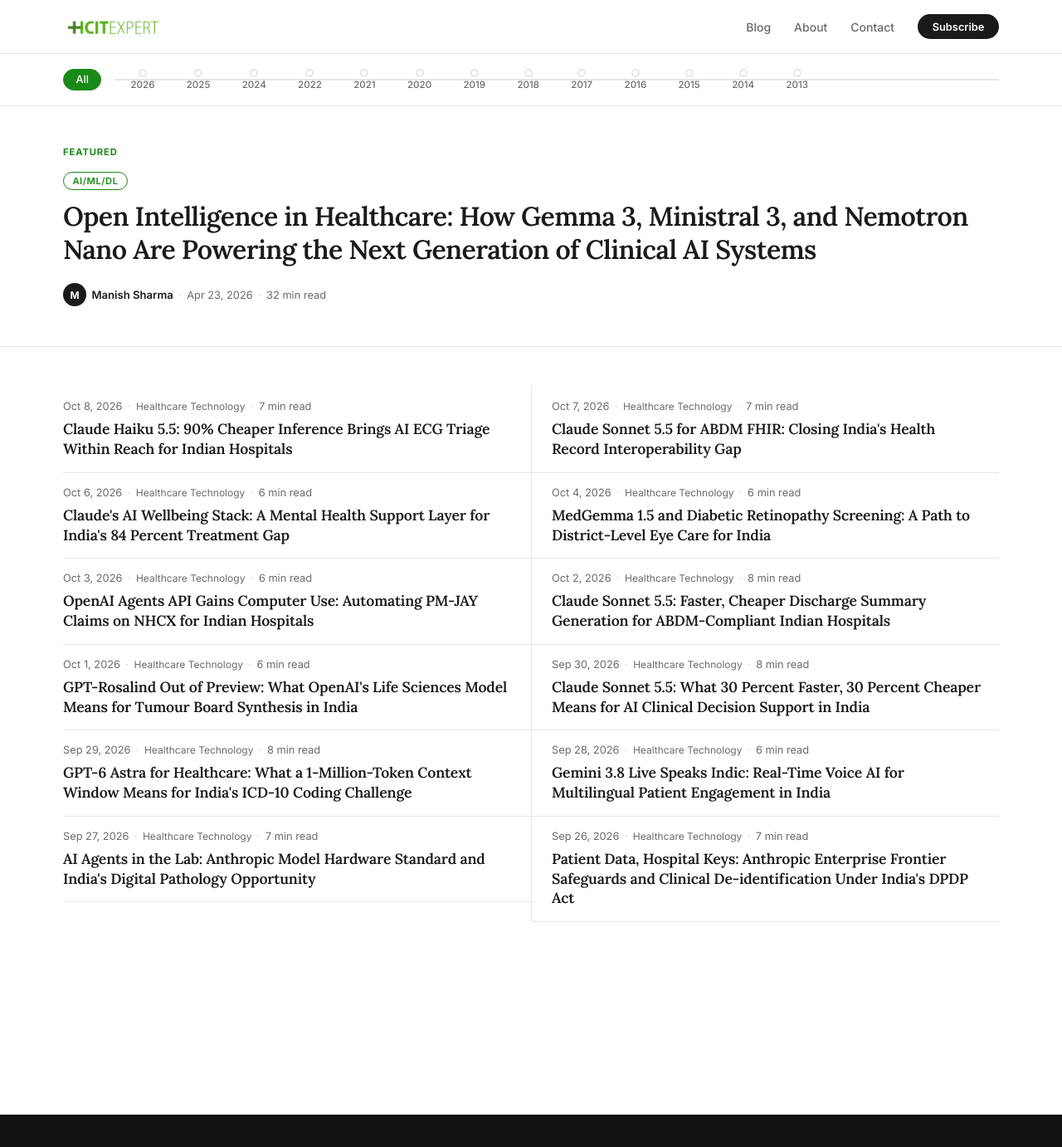
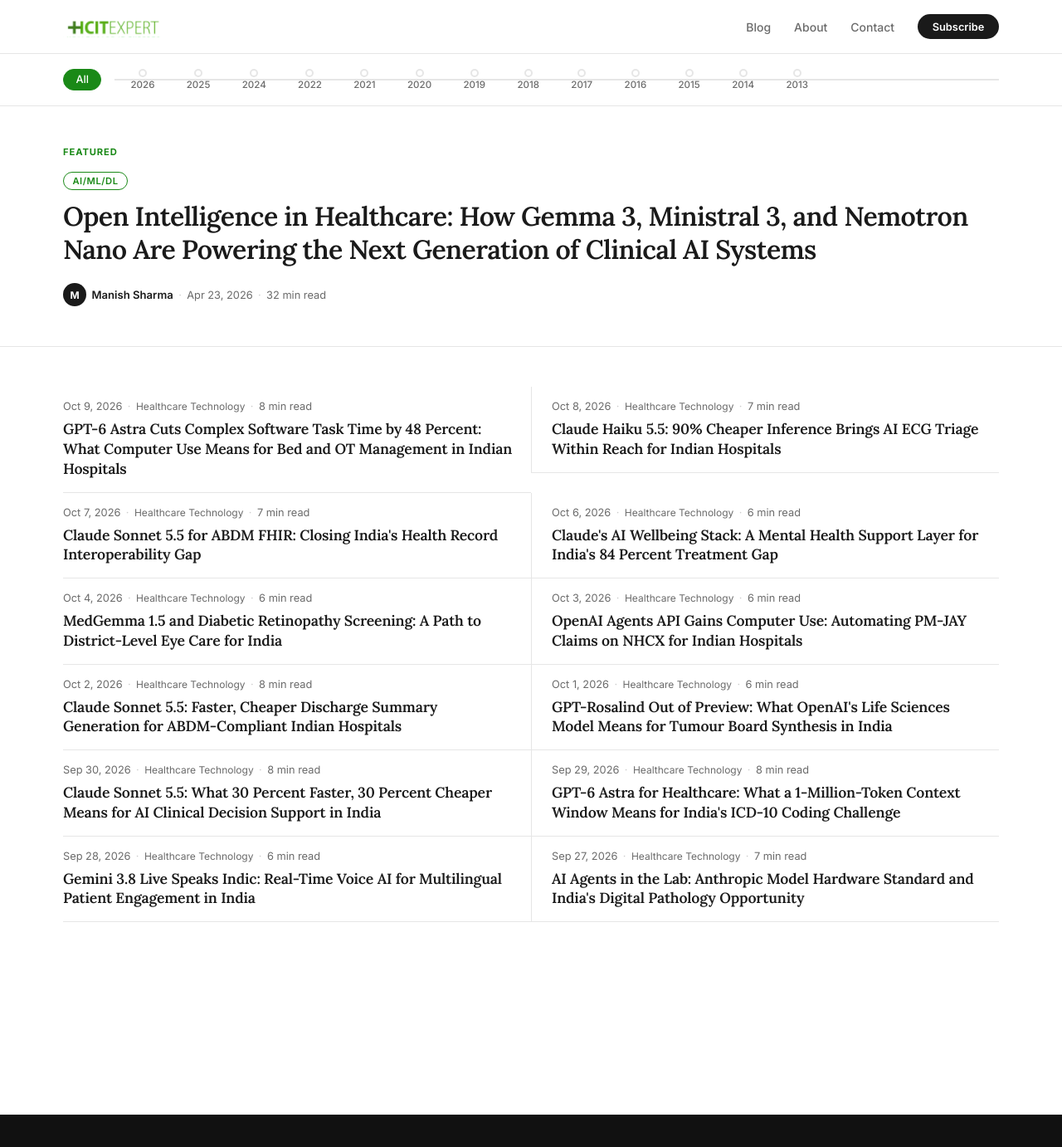
Before and after one commit to msharmas-yajur/hcitexpert-com, a Jekyll site: the page built from index.html, in a window 1280 px wide and 1400 px high. Shown: the top 1382 px of the window at 83% size. Built offline with Jekyll 4.4.1, drawn with Linux system fonts in a browser that asks for light colours; the list of posts is cut into pages by our own code; part of the change alters nothing that is shown.

Commit message:
post: Clinical Frontier 2026-10-09 - bed-ot-capacity-ops
Issue 022 of The Clinical Frontier. Covers how GPT-6 Astra's computer-use
capability (OpenAI/Ironclad collaboration, Oct 6 2026) applies to bed and
OT scheduling management in Indian hospitals, including ABDM/NHCX integration.

Co-Authored-By: Claude Sonnet 4.6 <noreply@anthropic.com>
Claude-Session: https://claude.ai/code/session_01FP6eKzLwWuVkZSMoaoKVJv

```diff
--- a/_data/clinical_frontier_covered.yml
+++ b/_data/clinical_frontier_covered.yml
@@ -208,3 +208,11 @@ covered:
     models: ["Claude Haiku 5.5 (Anthropic)"]
     sources:
       - https://www.anthropic.com/claude-haiku-5-5
+  - date: 2026-10-09
+    slug: 2026-10-09-gpt6-astra-computer-use-bed-ot-capacity-hospitals-india
+    angle: bed-ot-capacity-ops
+    models: ["GPT-6 Astra (OpenAI)"]
+    sources:
+      - https://openai.com/index/advancing-computer-use-with-ironclad/
+      - https://cursor.com/changelog/projects
+      - https://nha.gov.in/PM-JAY
--- /dev/null
+++ b/_posts/2026-10-09-gpt6-astra-computer-use-bed-ot-capacity-hospitals-india.md
@@ -0,0 +1,106 @@
+---
+title: "GPT-6 Astra Cuts Complex Software Task Time by 48 Percent: What Computer Use Means for Bed and OT Management in Indian Hospitals"
+date: 2026-10-09 19:00:00 +0530
+author: Manish Sharma
+description: "The Clinical Frontier, Issue 022. OpenAI's GPT-6 Astra, trained on complex software workflows through its Ironclad collaboration, completed tasks 48 percent faster and scored 32 percent higher than its predecessor. Here is what that agentic computer-use capability means for bed management and operating theatre scheduling in Indian hospitals."
+keywords: "GPT-6 Astra computer use India, hospital bed management AI India, OT scheduling AI India, agentic AI hospital operations India, bed management system India, AI hospital capacity planning India, NHCX ABDM bed management, hospital capacity operations AI 2026 India"
+image: /assets/images/logo.png
+reading_time: "7 min read"
+categories:
+  - Healthcare Technology
+  - AI/ML/DL
+tags:
+  - GPT-6 Astra
+  - OpenAI
+  - Computer Use
+  - Bed Management
+  - OT Scheduling
+  - Hospital Operations
+  - India Healthcare
+  - ABDM
+  - Agentic AI
+  - NHCX
+mentions:
+  - name: "GPT-6 Astra (OpenAI)"
+    description: "OpenAI's first frontier model trained on complex software workflows via the Ironclad collaboration, scoring 55.0% on contracting tasks versus 41.6% for GPT-5.6 Sol, with estimated task time falling from 37.0 to 19.2 minutes"
+    url: "https://openai.com/index/advancing-computer-use-with-ironclad/"
+  - name: "Cursor Projects (Cursor)"
+    description: "Cursor's coordinator-agent feature, launched September 2026, that delegates tasks to subagents running in isolated VMs, keeps shared context across months of work, and runs recurring tasks without a prompt"
+    url: "https://cursor.com/changelog/projects"
+  - name: "PM-JAY (National Health Authority)"
+    description: "India's Pradhan Mantri Jan Arogya Yojana cashless health coverage scheme, administered by the National Health Authority, which requires pre-authorisation for covered procedures before admission or surgery"
+    url: "https://nha.gov.in/PM-JAY"
+faq:
+  - q: "What is computer use in the context of frontier AI models?"
+    a: "Computer use lets an AI agent interact directly with software interfaces, browsers, and operating systems by observing screens, clicking, typing, and navigating menus, rather than relying on a structured API. OpenAI added computer use to its Agents API in September 2026, allowing agents to complete tasks inside an OpenAI-hosted browser environment. This means the agent can operate any software a human can access via a browser, without requiring the software vendor to build an integration."
+  - q: "How can agentic computer use improve hospital bed management in India?"
+    a: "Most Indian hospital bed management systems are operated through browser-based dashboards or legacy clinical information systems that do not expose open APIs. An AI agent with computer use capability can interact with these interfaces directly, checking real-time bed states, flagging due discharges, identifying patients awaiting transfers, and updating occupancy boards, without requiring the hospital to rebuild its existing software infrastructure."
+  - q: "What is the connection between OT scheduling and NHCX pre-authorisation in India?"
+    a: "Under the National Health Claims Exchange, a PM-JAY pre-authorisation must be approved before an elective surgical case can be placed on the OT list. An agent that monitors pre-auth status in real time and automatically promotes an approved case to the scheduling board closes a loop that today requires a coordinator to monitor a portal and make a phone call. That automation can shorten the gap between approval and slot allocation for cashless surgical admissions."
+  - q: "What did the OpenAI and Ironclad collaboration find?"
+    a: "OpenAI trained GPT-6 Astra on 11 complex contracting tasks designed by Ironclad staff and users. On the resulting evaluation, Astra averaged 55.0% versus 41.6% for the previous model, GPT-5.6 Sol, a 32% improvement. Estimated time per attempt fell from 37.0 minutes to 19.2 minutes, a 48% reduction. OpenAI notes both time figures are simulated estimates based on model processing speeds, not measured customer savings."
+---
+
+> **The Clinical Frontier** · 9 October 2026 · Issue 022
+> Agentic computer use cut complex software task time by 48 percent on real enterprise workflows. The same capability that navigates contract portals can manage your bed board.
+
+**In this issue**
+
+- OpenAI published [Advancing computer use with Ironclad](https://openai.com/index/advancing-computer-use-with-ironclad/) on 6 October 2026, showing GPT-6 Astra completing complex multi-step software tasks with a 32 percent higher score and 48 percent lower estimated time than its predecessor.
+- The Ironclad collaboration demonstrates something specific: an AI agent that can navigate real enterprise software without an API, using the same browser-based interface a human coordinator uses.
+- Indian hospital operations teams face exactly the same challenge every day: coordinating bed states, surgeon schedules, OT equipment, discharge timings, and NHCX pre-authorisations across systems that were never designed to share data automatically.
+- The gap between a clinical discharge decision and a physically cleared, reassigned bed represents wasted capacity that no hospital in India can afford given the country's constrained supply.
+
+## The signal
+
+On 6 October 2026, OpenAI published [Advancing computer use with Ironclad](https://openai.com/index/advancing-computer-use-with-ironclad/), a research report on training and evaluating AI agents on complex contracting workflows in collaboration with Ironclad, a contract management company.
+
+The result is GPT-6 Astra, which OpenAI describes as its first frontier model trained on Ironclad tasks. On the research evaluation, Astra averaged 55.0 percent on the task suite, compared with 41.6 percent for GPT-5.6 Sol, a 32 percent improvement. Estimated time per attempt fell from 37.0 minutes to 19.2 minutes, a 48 percent reduction. OpenAI flags both time figures as simulated estimates based on assumed model processing and generation speeds, not measured customer time savings.
+
+The task design is what makes this relevant to healthcare operations. Ironclad staff and users identified 11 tasks in legal, commercial, and procurement work, including drafting nondisclosure agreements, building procurement approval flows, and updating legal clause libraries. Each task was scored against 8 to 50 criteria, depending on its complexity. OpenAI researchers built synthetic versions of those tasks, supplied hosted Ironclad software environments for the model to practice in, and used reinforcement learning to improve performance through practice and feedback.
+
+What is being trained here is not a question-answering system. It is an agent that can observe a software interface, navigate it, fill in forms, read current states, trigger actions, and complete structured multi-step workflows, without requiring the target software to expose a purpose-built API. OpenAI added computer use to its Agents API in September 2026.
+
+## Hospital operations and the coordination problem
+
+A bed manager at a large government teaching hospital, or the OT coordinator at a mid-sized private hospital running PM-JAY cashless admissions, performs a version of the Ironclad tasks every shift: they navigate multiple software systems, read states, trigger updates, and hand off to the next actor in a workflow. The software is different but the structural problem is identical.
+
+Consider the typical bed clearance cycle. A senior physician writes a discharge order in the clinical notes. That note must be seen by the nursing team, who prepare the patient for discharge. A billing summary must be prepared and cleared, particularly under PM-JAY where the final claim package is submitted to NHCX. The housekeeping team must be notified to clean and prepare the bed. The admission team must know the bed is free so the next patient can be assigned. In a large hospital running at high occupancy, these steps, each requiring a different person to check a different system or portal, can span several hours after the discharge decision is made.
+
+Every hour a cleared bed is invisible to the admission system is capacity the hospital cannot use.
+
+The OT version of the same problem adds a pre-authorisation dependency. An elective surgical case requires [NHCX pre-auth](https://nha.gov.in/PM-JAY) before it can be placed on the OT list. A coordinator who cannot confirm pre-auth status in real time holds the slot open conservatively, reducing OT utilisation. A case whose pre-auth arrives mid-morning may miss the day's list entirely if the coordinator is occupied elsewhere.
+
+## What a computer-use agent can do here
+
+The Ironclad result demonstrates that GPT-6 Astra can complete complex multi-step software tasks reliably enough to be deployed for structured enterprise workflows. The same capability, applied to hospital operations, would work in three layers.
+
+**State reading.** An agent running in a browser can check the HIS bed board, the discharge order queue, the NHCX pre-auth portal, and the OT scheduling system at regular intervals, reading current states from each. Because it uses computer use rather than an API, it can work with any system accessible through a browser, including legacy systems that no vendor will retrofit with structured data exports.
+
+**Coordination logic.** Having read the states, the agent identifies actionable mismatches: a discharge order signed 90 minutes ago with the bed still showing occupied; an NHCX pre-auth approved this morning for a case not yet promoted on the OT list; a transfer patient waiting in the emergency department for a bed that shows clinically available but administratively pending. It does not require all systems to be integrated. It reconciles them by reading and comparing.
+
+**Human handoff.** Any action requiring clinical judgement, such as which patient to admit to a bed when two are waiting, or whether a borderline pre-auth case is ready for the OT, is routed to a dashboard summary for the coordinator or clinician to decide. The agent handles information assembly and queue prioritisation; the human makes the final call. This is the same constraint the Ironclad tasks operate under: the agent completes defined, structured steps and returns results for review.
+
+This architecture is reinforced by Cursor Projects, launched in September 2026, which introduced a coordinator-agent pattern where a central coordinator delegates tasks to subagents running in parallel isolated environments, each writing its results to a shared context file the next agent reads before starting. That pattern, where one orchestrating layer manages multiple task-specific subagents without each one needing to know about the others, is precisely the right structure for a hospital operations layer spanning multiple systems and departments.
+
+## The ABDM and NHCX dimension
+
+Connecting this to India's digital health infrastructure extends the value beyond operational efficiency.
+
+Under the ABDM framework, a discharge summary generated as part of the bed clearance workflow can be packaged as a FHIR Composition resource and filed against the patient's ABHA-linked Health Information Provider record. That continuity record then follows the patient if they are transferred or readmitted, reducing the re-assessment burden on the receiving facility and supporting the longitudinal health record mandate under ABDM.
+
+On the claims side, NHCX cashless processing requires a structured final bill and clinical summary to close the PM-JAY pre-auth cycle. An agent that can pull the signed discharge order from the HIS, confirm the pre-auth is matched to the right encounter, and package the closing documentation for NHCX submission reduces the billing team's manual reconciliation work and shortens the time to claim settlement, which matters for hospital cash flow.
+
+Both of these integrations are documentation and routing tasks, not clinical decisions. They are exactly the kind of structured, multi-step, browser-navigable workflow the Ironclad results show GPT-6 Astra handling at a 48 percent improvement in estimated task time.
+
+## The takeaway
+
+The Ironclad result is a proof point for a capability, not just a product announcement. An AI agent that can navigate real enterprise software, complete structured multi-step workflows without an API, and do so reliably enough to be deployed in production is a different kind of infrastructure layer than a chatbot or a report generator.
+
+For Indian hospital operations teams, the practical implication is that the coordination problem, the manual reconciliation of bed states, OT lists, pre-auth statuses, and discharge queues across systems that were never integrated, is now an engineering problem rather than a staffing problem. The question is not whether a person can do this work: coordinators and bed managers do it every shift. The question is whether an agent can do the non-clinical parts reliably enough that those coordinators can spend their attention on the decisions that actually require human judgement.
+
+The Ironclad data suggests it can. The architecture is buildable now using the Agents API with computer use, OpenAI's hosted browser environment, and a coordinator pattern modelled on Cursor Projects. Indian health-IT teams with access to these APIs can begin scoping the workflow definitions today.
+
+---
+
+*The Clinical Frontier is a daily briefing from [HCITExperts](https://hcitexpert.com/) for India's health-IT community. Primary sources: [Advancing computer use with Ironclad](https://openai.com/index/advancing-computer-use-with-ironclad/), OpenAI, 6 October 2026; [Cursor Projects](https://cursor.com/changelog/projects), Cursor, September 2026. More tomorrow.*
```
